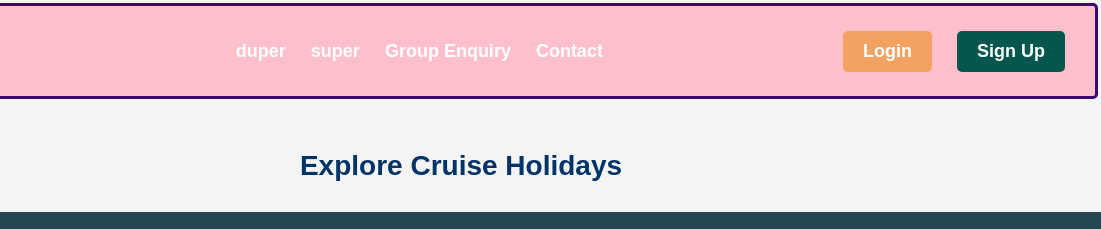
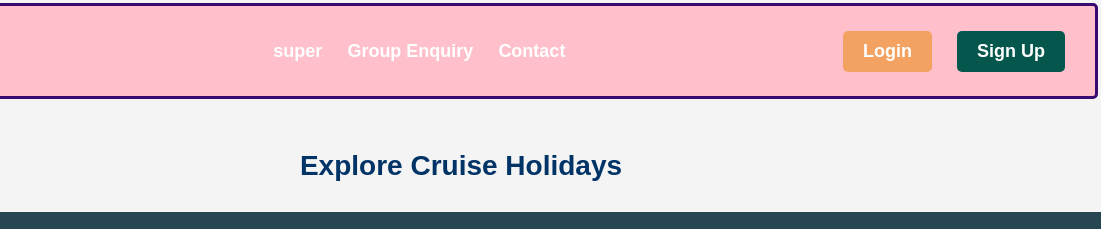
Before and after one commit to Dhruvnakrani38/cheak-work, a plain HTML site: page index.html in a window 1280 px wide. Shown: the top 229 px of the page, 179-1280 px from the left. Drawn offline with Linux system fonts and the light colour scheme.

Commit message:
this normal change

```diff
--- a/index.html
+++ b/index.html
@@ -211,7 +211,7 @@
 
         <img src="jdlogo.png" alt="J.D Cruises Logo">
         <ul class="link">
-            <li><a href="offers.html">duper</a></li>
+
             <li><a href="offers.html">super</a></li>
             <li><a href="groupquery.html">Group Enquiry</a></li>
             <li><a href="contect.html">Contact</a></li>
```
